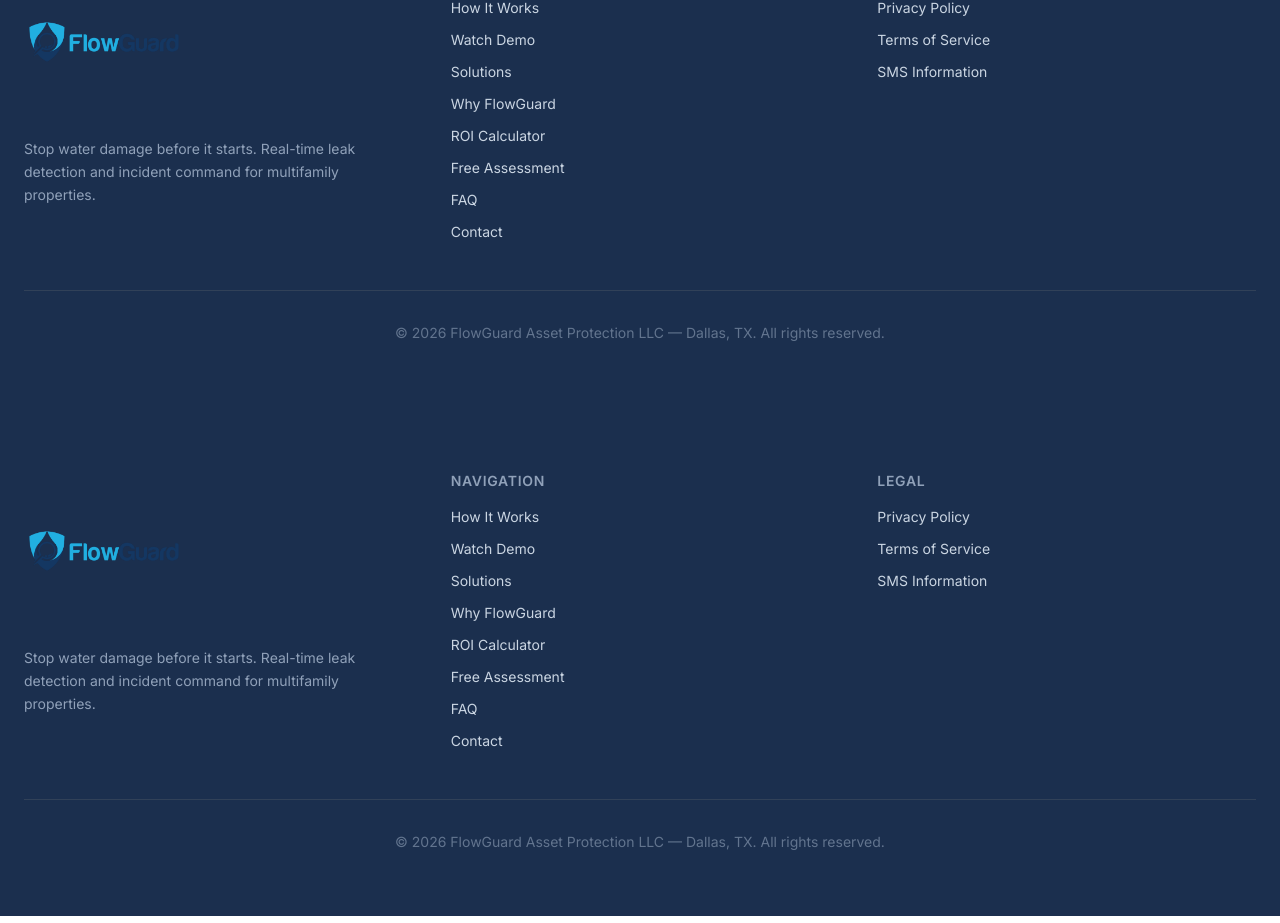
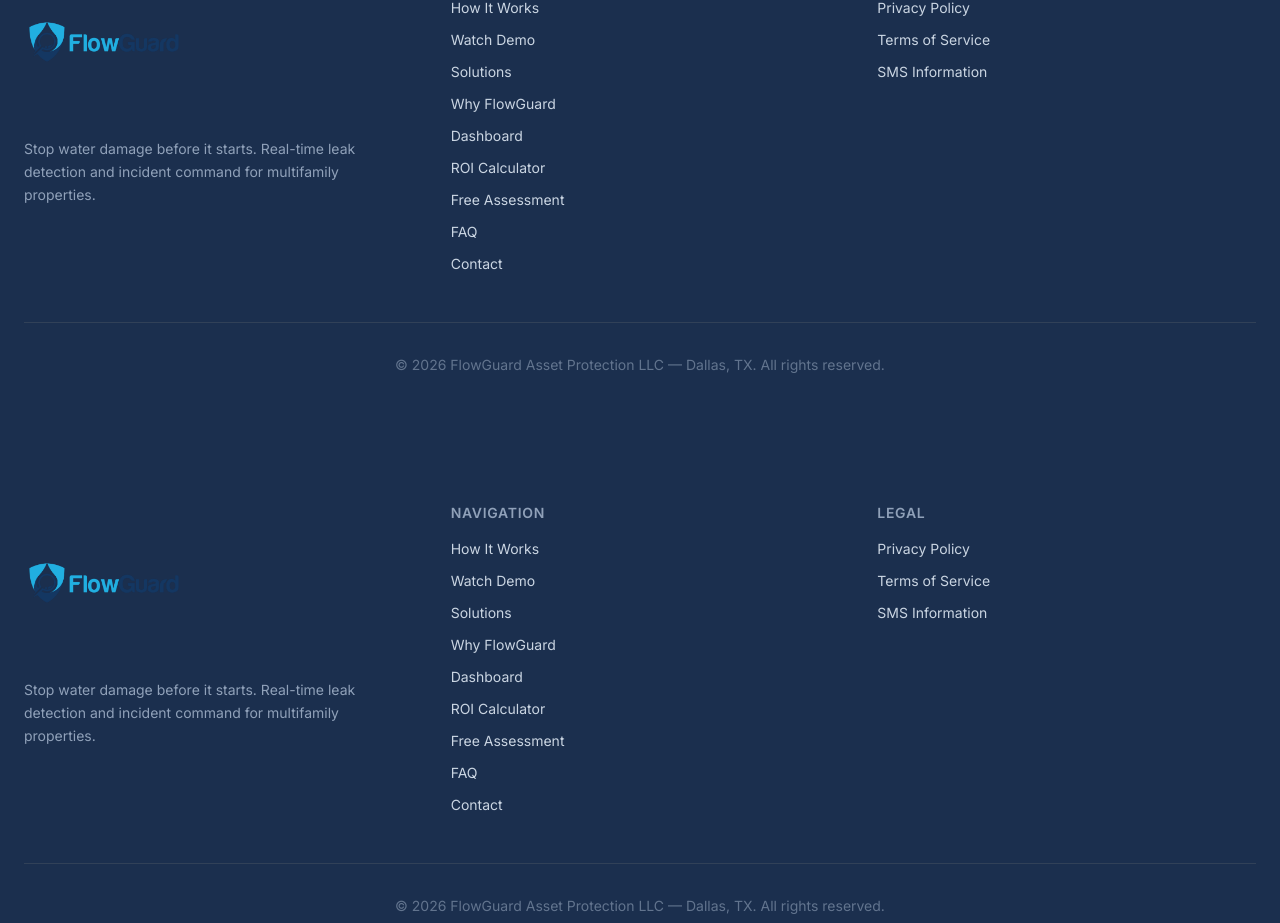
Before and after one commit to sysvercel/flowguard-website, a Next.js app: page /dashboard in a window 1280 px wide. Shown: the part 4057-4980 px from the top of the page. Built offline with nearby package versions, Linux system fonts and the light colour scheme.

Commit message:
Add Dashboard link to footer

```diff
--- a/app/components/Footer.tsx
+++ b/app/components/Footer.tsx
@@ -23,6 +23,7 @@ export default function Footer() {
               <Link href="/demo" className="text-sm text-slate-300 hover:text-[#29ABE2] transition">Watch Demo</Link>
               <Link href="/solutions" className="text-sm text-slate-300 hover:text-[#29ABE2] transition">Solutions</Link>
               <Link href="/why-flowguard" className="text-sm text-slate-300 hover:text-[#29ABE2] transition">Why FlowGuard</Link>
+              <Link href="/dashboard" className="text-sm text-slate-300 hover:text-[#29ABE2] transition">Dashboard</Link>
               <Link href="/roi-calculator" className="text-sm text-slate-300 hover:text-[#29ABE2] transition">ROI Calculator</Link>
               <Link href="/assessment" className="text-sm text-slate-300 hover:text-[#29ABE2] transition">Free Assessment</Link>
               <Link href="/faq" className="text-sm text-slate-300 hover:text-[#29ABE2] transition">FAQ</Link>
```
